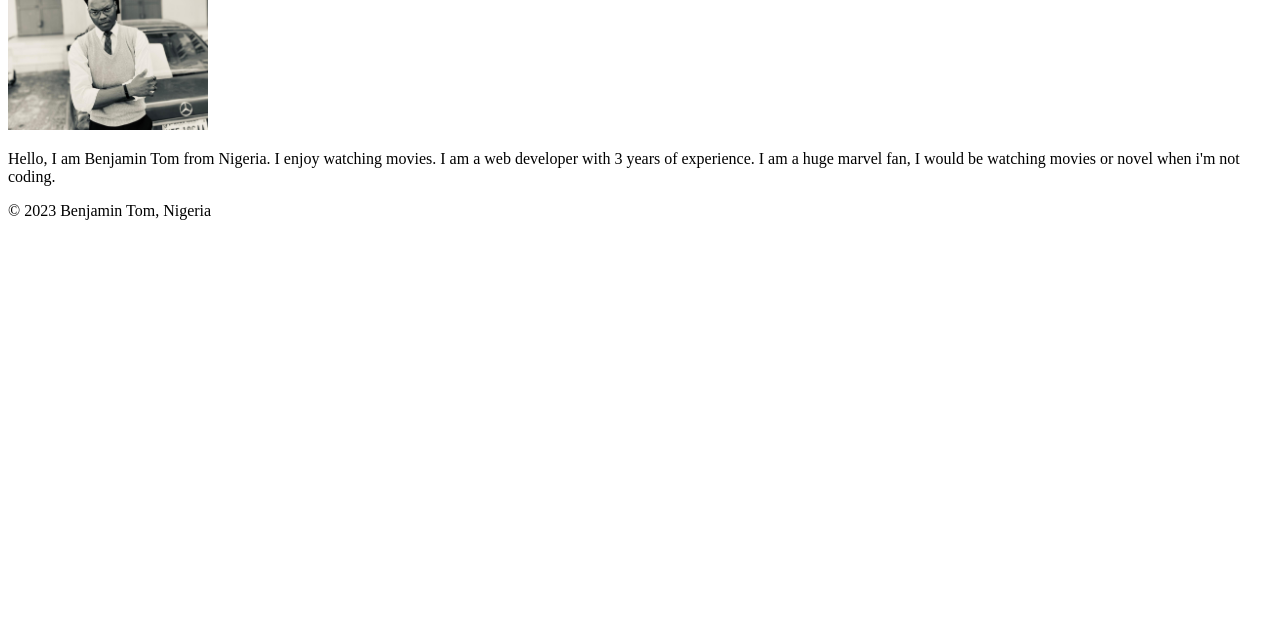
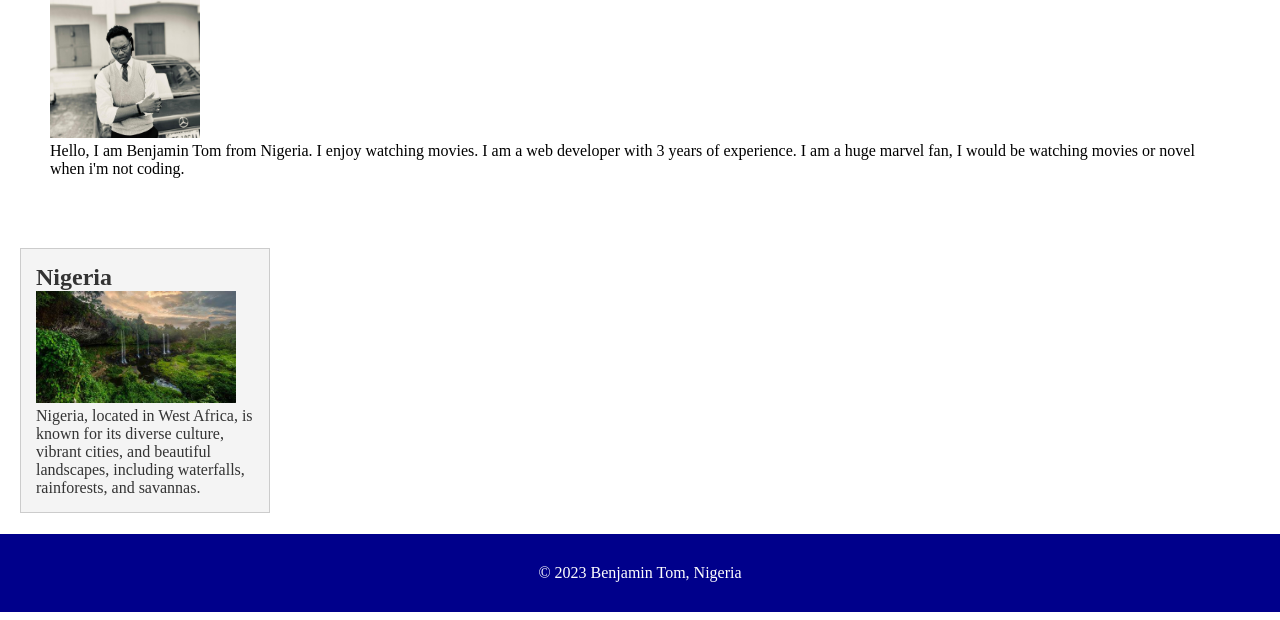
Before and after one commit to btom7447/wdd130, a plain HTML site: page index.html in a window 1280 px wide. Shown: the part 180-800 px from the top of the page. Drawn offline with Linux system fonts and the light colour scheme.

Commit message:
home page enhancement done

```diff
--- a/index.html
+++ b/index.html
@@ -3,6 +3,9 @@
 <head>
     <meta charset="UTF-8">
     <meta name="viewport" content="width=device-width, initial-scale=1.0">
+    <meta name="description" content="Benjamin Tom's personal website for WDD 130 course">
+    <meta name="author" content="Benjamin Tom">
+    <link rel="stylesheet" href="./styles/styles.css">
     <title>Benjamin Tom | WDD 130</title>
 </head>
 <body>
@@ -20,6 +23,11 @@
             Hello, I am Benjamin Tom from Nigeria. I enjoy watching movies. I am a web developer with 3 years of experience. I am a huge marvel fan, I would be watching movies or novel when i'm not coding.
         </p>
     </main>
+    <aside>
+        <h2>Nigeria</h2>
+        <img src="./images/nigeria.jpg" alt="a picture of a water fall in nigeria">
+        <p>Nigeria, located in West Africa, is known for its diverse culture, vibrant cities, and beautiful landscapes, including waterfalls, rainforests, and savannas.</p>
+    </aside>
     <footer>
         <p>&copy; 2023 Benjamin Tom, Nigeria</p>
     </footer>
--- a/styles/styles.css
+++ b/styles/styles.css
@@ -7,9 +7,6 @@
 nav {
     background-color:  darkblue;
     padding: 10px;
-}
-
-nav ul {
     display: flex;
     flex-direction: row;
     justify-content: center;
@@ -41,6 +38,10 @@ aside {
     background-color: #f4f4f4;
     color: #333;
 }
+aside img {
+    width: 200px;
+    height: auto;
+}
 
 h1 {
     color: darkblue;
@@ -51,19 +52,17 @@ p {
 }
 
 main img {
-    width: 200px;
+    width: 150px;
     height: auto;
 }
 
 footer {
     padding: 30px;
     width: 100%;
-    position: absolute;
-    bottom: 0;
-    left: 0;
-    margin-top: 10px;
+    margin-top: 15px;
     border-top: 20px;
     text-align: center;
+    border-top: solid 1px white;
     background-color: darkblue;
     color: white;
 }
```
Also changed, not shown: week02/holygrail.html (+1 -1 lines), images/nigeria.jpg (added).
